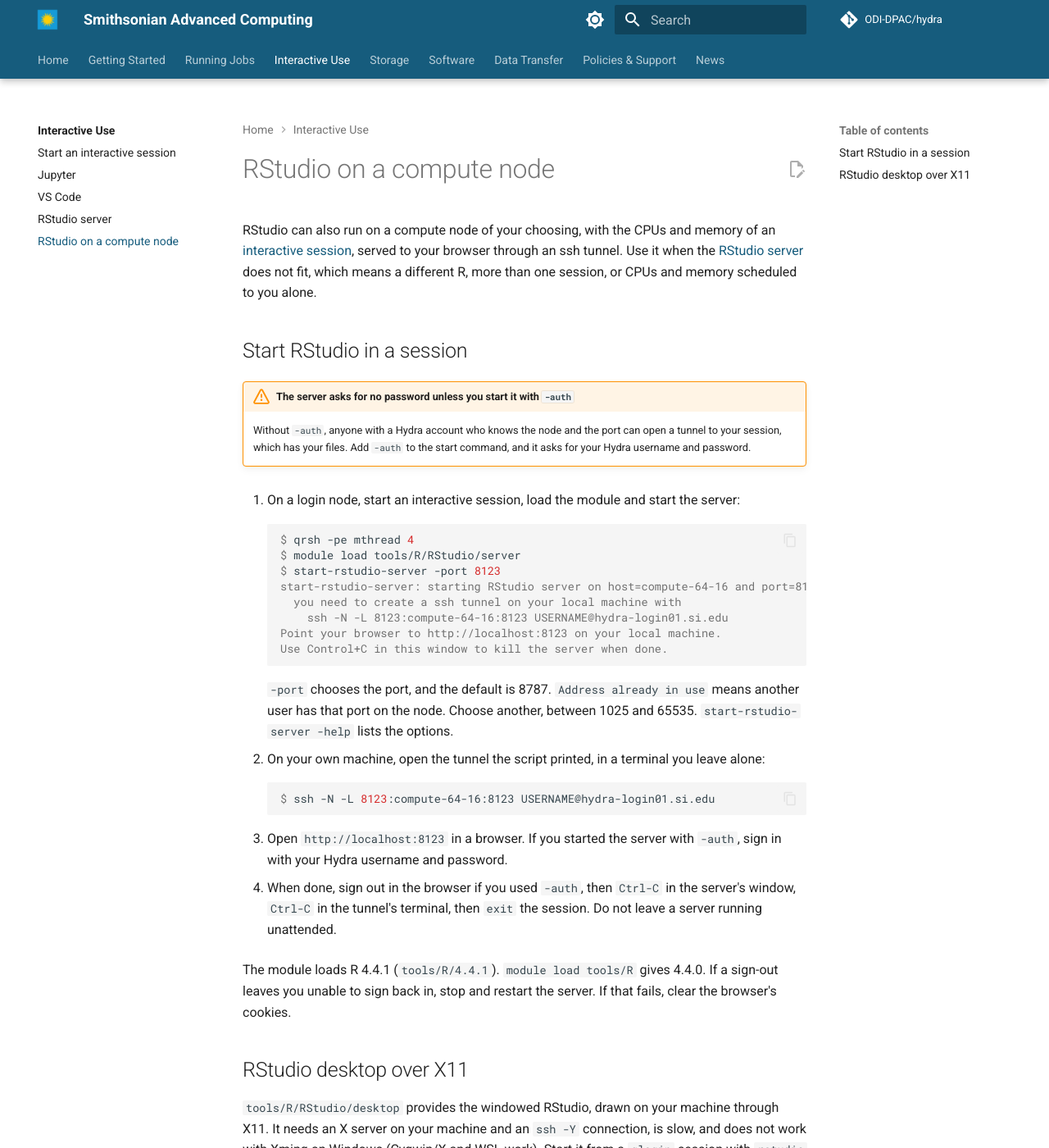
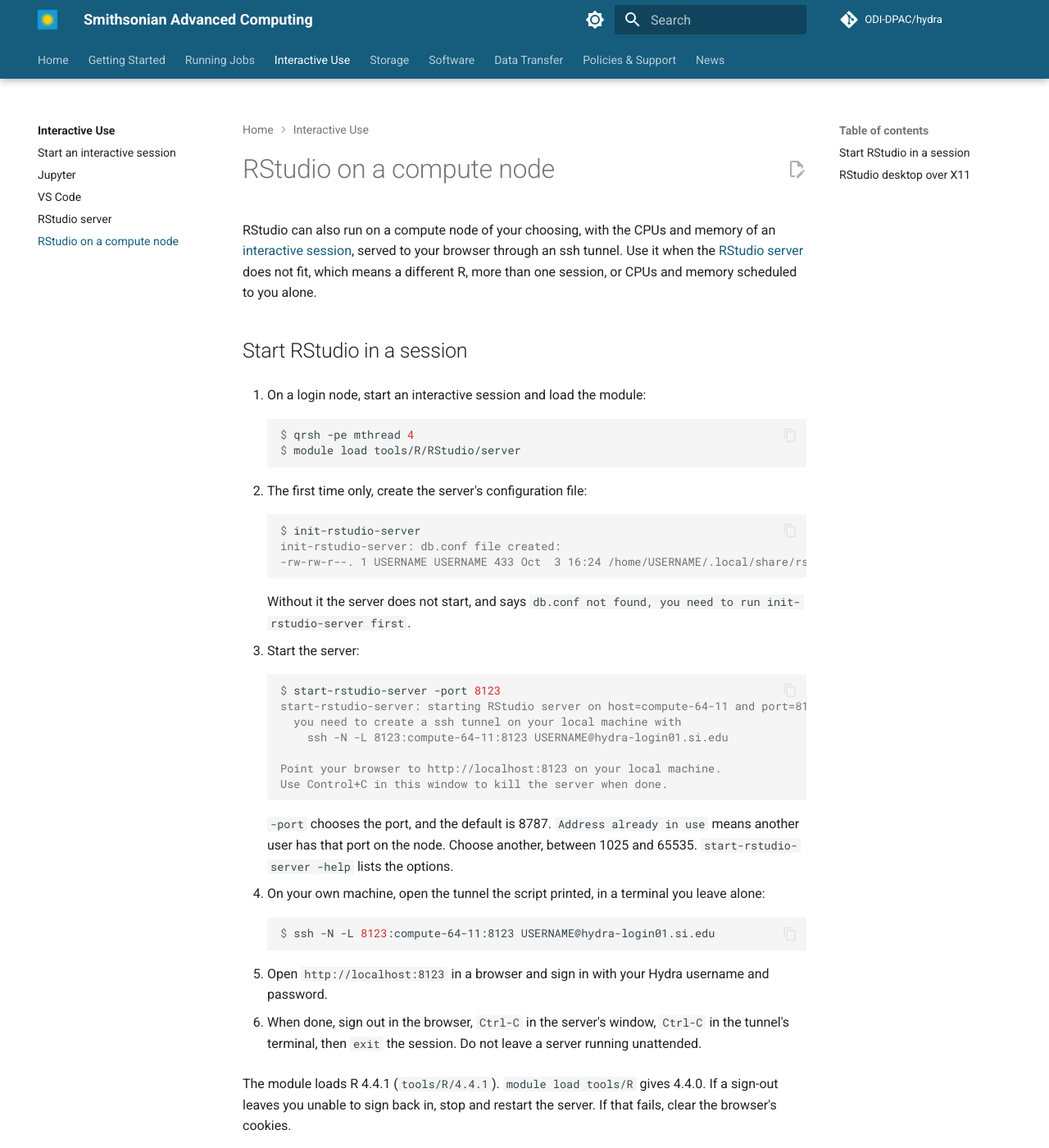
Before and after one commit to ODI-DPAC/hydra, an MkDocs documentation site: the page built from docs/interactive/rstudio-node.md, in a window 1280 px wide and 1400 px high. Shown: the whole window at 82% size. Built offline with MkDocs 1.6.1 and Material for MkDocs 9.7.7, drawn with Linux system fonts in a browser that asks for light colours; comment, search, counter and statistics services are not loaded.

Commit message:
Review: RStudio on a node, init step and real output

````diff
--- a/docs/interactive/rstudio-node.md
+++ b/docs/interactive/rstudio-node.md
@@ -4,34 +4,46 @@
 
 ## Start RStudio in a session
 
-!!! warning "The server asks for no password unless you start it with `-auth`"
-
-    Without `-auth`, anyone with a Hydra account who knows the node and the port can open a tunnel to your session, which has your files. Add `-auth` to the start command, and it asks for your Hydra username and password.
-
-1. On a login node, start an interactive session, load the module and start the server:
+1. On a login node, start an interactive session and load the module:
 
     ```console
     $ qrsh -pe mthread 4
     $ module load tools/R/RStudio/server
+    ```
+
+2. The first time only, create the server's configuration file:
+
+    ```console
+    $ init-rstudio-server
+    init-rstudio-server: db.conf file created:
+    -rw-rw-r--. 1 USERNAME USERNAME 433 Oct  3 16:24 /home/USERNAME/.local/share/rstudio/rstudio-server/db.conf
+    ```
+
+    Without it the server does not start, and says `db.conf not found, you need to run init-rstudio-server first`.
+
+3. Start the server:
+
+    ```console
     $ start-rstudio-server -port 8123
-    start-rstudio-server: starting RStudio server on host=compute-64-16 and port=8123
+    start-rstudio-server: starting RStudio server on host=compute-64-11 and port=8123
       you need to create a ssh tunnel on your local machine with
-        ssh -N -L 8123:compute-64-16:8123 USERNAME@hydra-login01.si.edu
+        ssh -N -L 8123:compute-64-11:8123 USERNAME@hydra-login01.si.edu
+
     Point your browser to http://localhost:8123 on your local machine.
     Use Control+C in this window to kill the server when done.
     ```
 
     `-port` chooses the port, and the default is 8787. `Address already in use` means another user has that port on the node. Choose another, between 1025 and 65535. `start-rstudio-server -help` lists the options.
 
-2. On your own machine, open the tunnel the script printed, in a terminal you leave alone:
+4. On your own machine, open the tunnel the script printed, in a terminal you leave alone:
 
     ```console
-    $ ssh -N -L 8123:compute-64-16:8123 USERNAME@hydra-login01.si.edu
+    $ ssh -N -L 8123:compute-64-11:8123 USERNAME@hydra-login01.si.edu
     ```
 
-3. Open `http://localhost:8123` in a browser. If you started the server with `-auth`, sign in with your Hydra username and password.
+5. Open `http://localhost:8123` in a browser and sign in with your Hydra username and password.
 
-4. When done, sign out in the browser if you used `-auth`, then `Ctrl-C` in the server's window, `Ctrl-C` in the tunnel's terminal, then `exit` the session. Do not leave a server running unattended.
+6. When done, sign out in the browser, `Ctrl-C` in the server's window, `Ctrl-C` in the tunnel's terminal, then `exit` the session. Do not leave a server running unattended.
 
 The module loads R 4.4.1 (`tools/R/4.4.1`). `module load tools/R` gives 4.4.0. If a sign-out leaves you unable to sign back in, stop and restart the server. If that fails, clear the browser's cookies.
 
````
